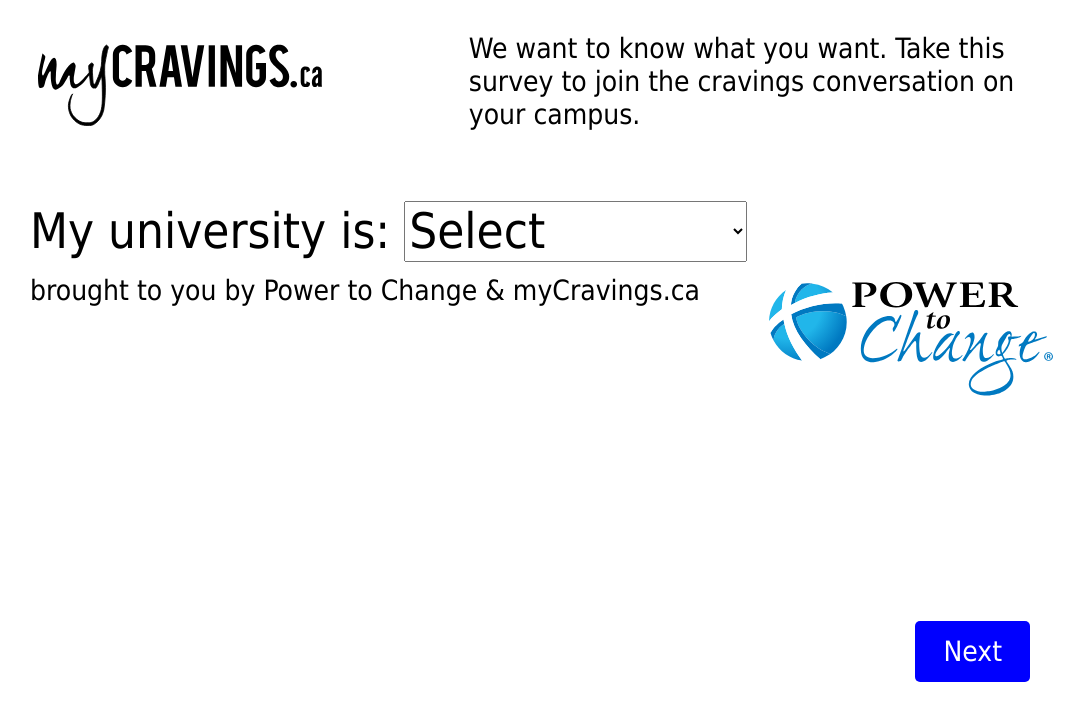
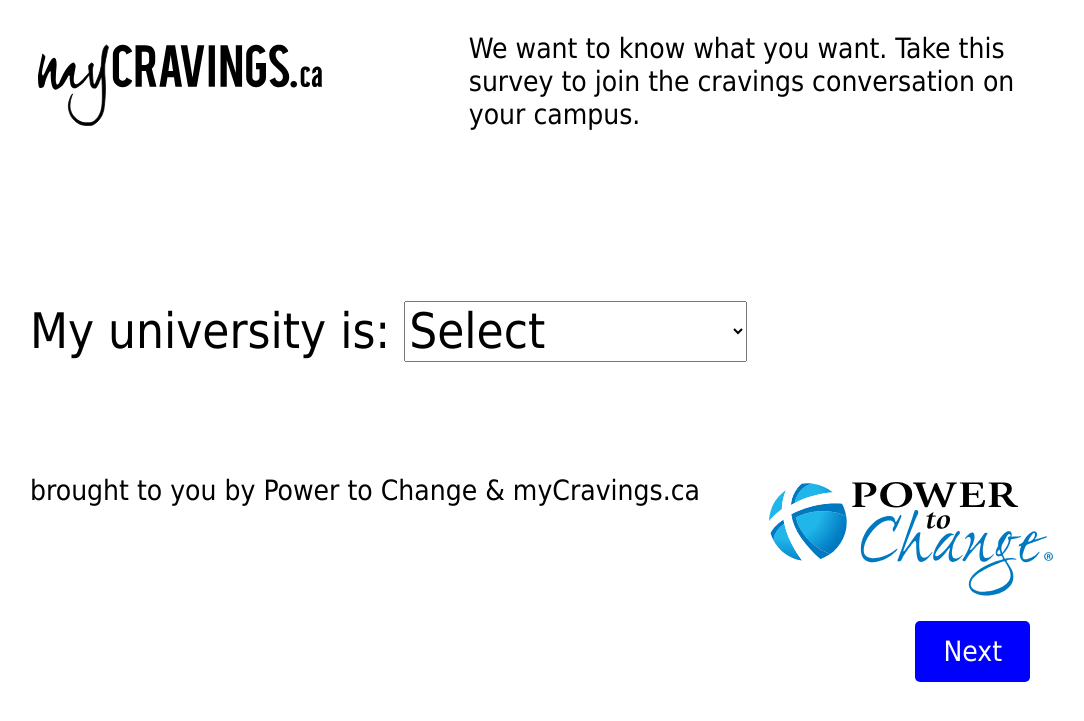
Before and after one commit to PowerToChange/fdwebsurvey, a PHP site: page / in a window 1280 px wide. Shown: the top 721 px of the page, without its empty margins (110-1194 px from the left). Run offline with PHP 8.4, Linux system fonts and the light colour scheme; some libraries are stand-ins or nearby versions.

Commit message:
progressing with the look

```diff
--- a/css/survey.css
+++ b/css/survey.css
@@ -19,6 +19,7 @@ body {
 
 .container {
 	/* border: 1px dashed red;*/
+	height: 460px;
 }
 
 input { height: 1em; }
@@ -26,6 +27,9 @@ input[type=radio] { margin-right: 0.3em;}
 
 .size_3 { font-size: 1.75em; }
 .size_2 { font-size: 1.25em; }
+
+.push10 { margin-top: 10%; }
+.push20 { margin-top: 20%; }
 
 .screen {
 }
@@ -41,7 +45,7 @@ img { width: 100%; }
 .input_error { background-color: #FF8888; }
 div.input_error {background-color: #FFFFFF; border-left: solid 2px #FF8888;}
 select { width: 7em; }
-#messages { font-size: 0.8em; }
+#messages { font-size: 0.9em; }
 
 #action-buttons a {
 	background-color: #0000FF;
@@ -64,9 +68,10 @@ select { width: 7em; }
 	width: 100%;
 }
 
-@media screen and (min-width: 350px) {
+@media screen and (max-width: 450px) {
 	#viewer { font-size: 0.75em; }
-	.container { height: 480px; /* iPhone portrait*/  }
+	.container { height: 460px; /* iPhone portrait*/  }
+	.max33 { max-width: 50%; }
 }
 @media screen and (min-width: 450px) {
 	#viewer { font-size: 0.87em; }
--- a/index.php
+++ b/index.php
@@ -34,13 +34,13 @@
 			  		<div class="grid_4 omega">
 			  			We want to know what you want. Take this survey to join the cravings conversation on your campus.
 			  		</div>
-			  		<div class="grid_7 size_3">
+			  		<div class="grid_7 push10 size_3">
 			  			My university is: <?php include('campus_dropdown.html'); ?>
 			  		</div>
-			  		<div class="grid_5 alpha">
+			  		<div class="grid_5 push10 alpha">
 			  			brought to you by Power to Change &amp; myCravings.ca
 			  		</div>
-			  		<div class="grid_2 omega">
+			  		<div class="grid_2 push10 omega max33">
 			  			<object data="img/p2c.svg" type="image/svg+xml">
 			  				<a href="img/p2c.svg">
 			  					<!--[if lte IE 8]-->
```
